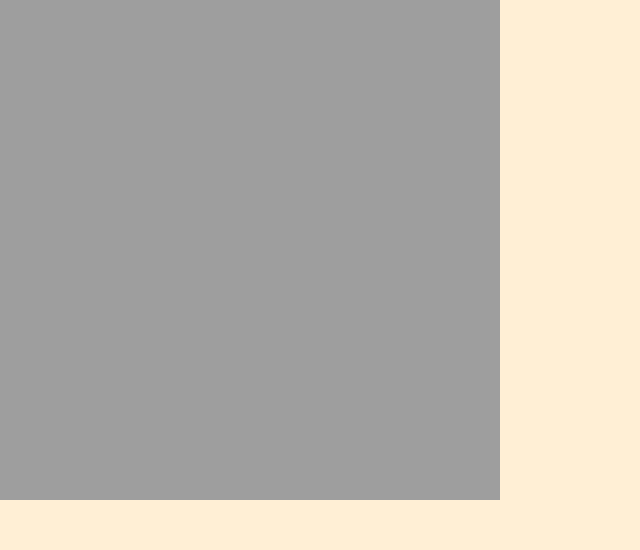
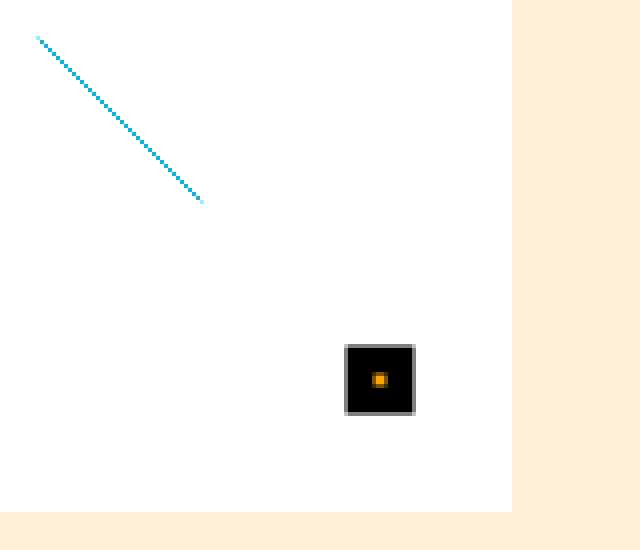
Before and after one commit to nucleartide/canvas-test, a plain HTML site: page index.html in a window 1280 px wide. Shown: the whole page, without its empty margins (0-640 px from the left). Drawn offline with Linux system fonts and the light colour scheme.

Commit message:
Add pixelated effect
https://developer.mozilla.org/en-US/docs/Games/Techniques/Crisp_pixel_art_look

```diff
--- a/index.html
+++ b/index.html
@@ -12,25 +12,29 @@
 
       canvas {
         background-color: white;
+        image-rendering: -moz-crisp-edges;
+        image-rendering: -webkit-crisp-edges;
+        image-rendering: pixelated;
+        image-rendering: crisp-edges;
       }
     </style>
   </head>
   <body>
     <script>
       // Make a canvas.
-      const makeCanvas = (w, h, ratio) => {
+      const makeCanvas = (w, h, { ratio, pixelated } = {}) => {
         const r = ratio || window.devicePixelRatio;
         const c = document.createElement('canvas');
-        c.width = r * w;
-        c.height = r * h;
-        c.style.width = w + 'px';
-        c.style.height = h + 'px';
-        c.getContext('2d').scale(r, r);
+        c.width = w;
+        c.height = h;
+        c.style.width = 4*w+'px';
+        c.style.height = 4*h+'px';
+        //c.getContext('2d').scale(r, r);
         return [c, c.getContext('2d')];
       };
 
       // Actually make a canvas.
-      const [el, context] = makeCanvas(500, 500);
+      const [el, context] = makeCanvas(128, 128, { pixelated: true });
       document.body.appendChild(el);
 
       // Draw text.
@@ -40,9 +44,9 @@
 
       // Draw line.
       context.beginPath();
-      context.moveTo(100, 150);
-      context.lineTo(450, 50);
-      context.lineWidth = 15; // Customize line width.
+      context.moveTo(10, 10);
+      context.lineTo(50, 50);
+      context.lineWidth = 1; // Customize line width.
       context.strokeStyle = 'papayawhip'; // Customize line color.
       context.strokeStyle = '#aec';
       context.strokeStyle = 'rgb(11, 181, 219)';
@@ -57,7 +61,7 @@
 
       // Draw rect.
       context.beginPath();
-      context.rect(188, 50, 200, 100); // x, y, w, h
+      context.rect(90, 90, 10, 10); // x, y, w, h
       context.fillStyle = 'orange';
       context.fill();
       context.lineWidth = 7;
@@ -76,6 +80,7 @@
 
       // Draw circle.
       // You can also make semi-circles using this method.
+      /*
       context.beginPath();
       context.arc(60, 60, 20, 0, 2 * Math.PI); // x, y, r, start, end
       context.fillStyle = 'green';
@@ -83,12 +88,13 @@
       context.lineWidth = 5;
       context.strokeStyle = '#003300';
       context.stroke();
+      */
 
       // You can make linear gradients.
       // You can make radial gradients.
 
       // You can make patterns. Perhaps useful for dithering?
-      {
+      /* {
         const i = new Image();
         i.src = 'https://www.html5canvastutorials.com/demos/assets/wood-pattern.png';
         i.onload = () => {
@@ -97,6 +103,17 @@
           context.fillStyle = p;
           context.fill();
         };
+      } */
+
+      // You can draw images.
+      // You can set image size.
+      // You can crop an image.
+
+      // Test pixelated image.
+      {
+        const i = new Image;
+        //i.onload = () => context.drawImage(i, 0, 0);
+        i.src = 'https://mdn.mozillademos.org/files/12640/cat.png';
       }
     </script>
   </body>
```
